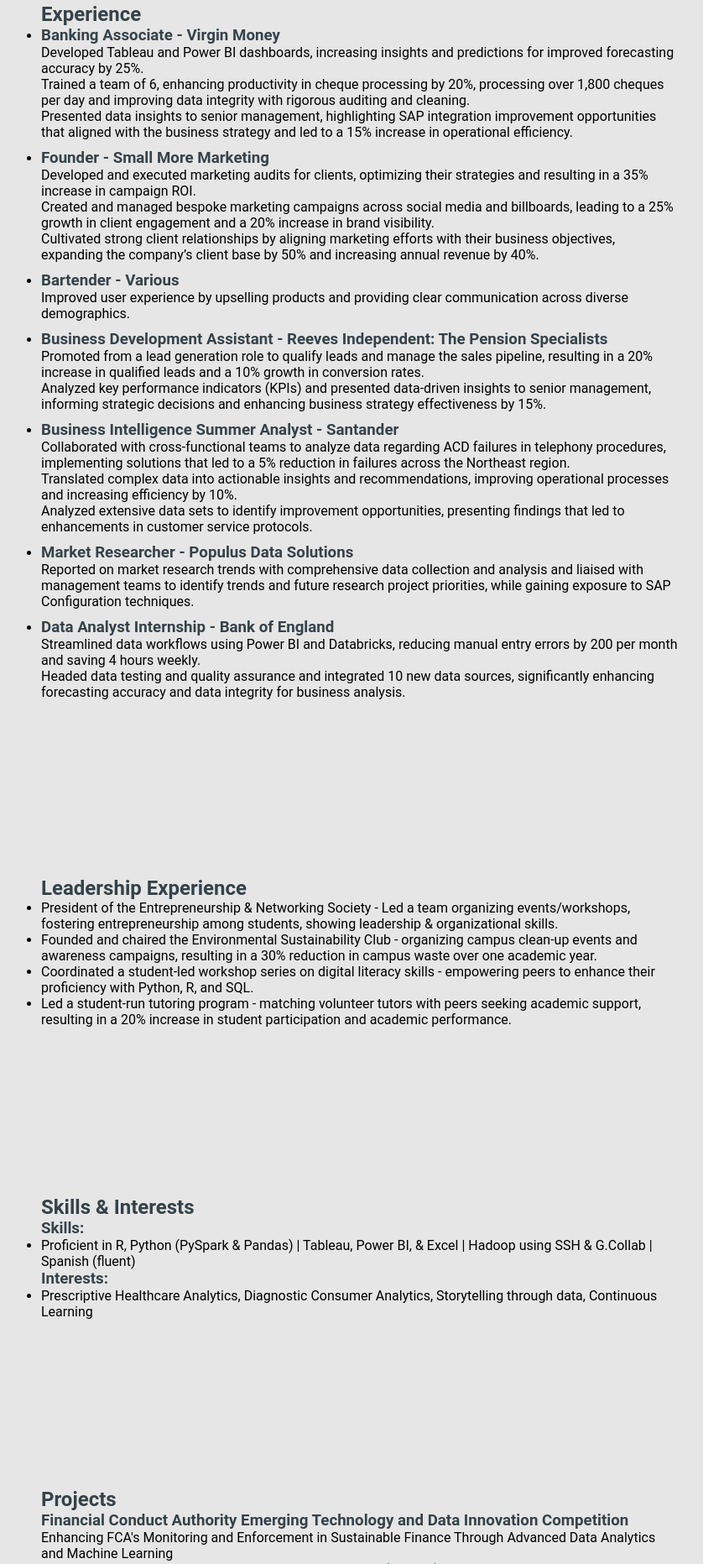
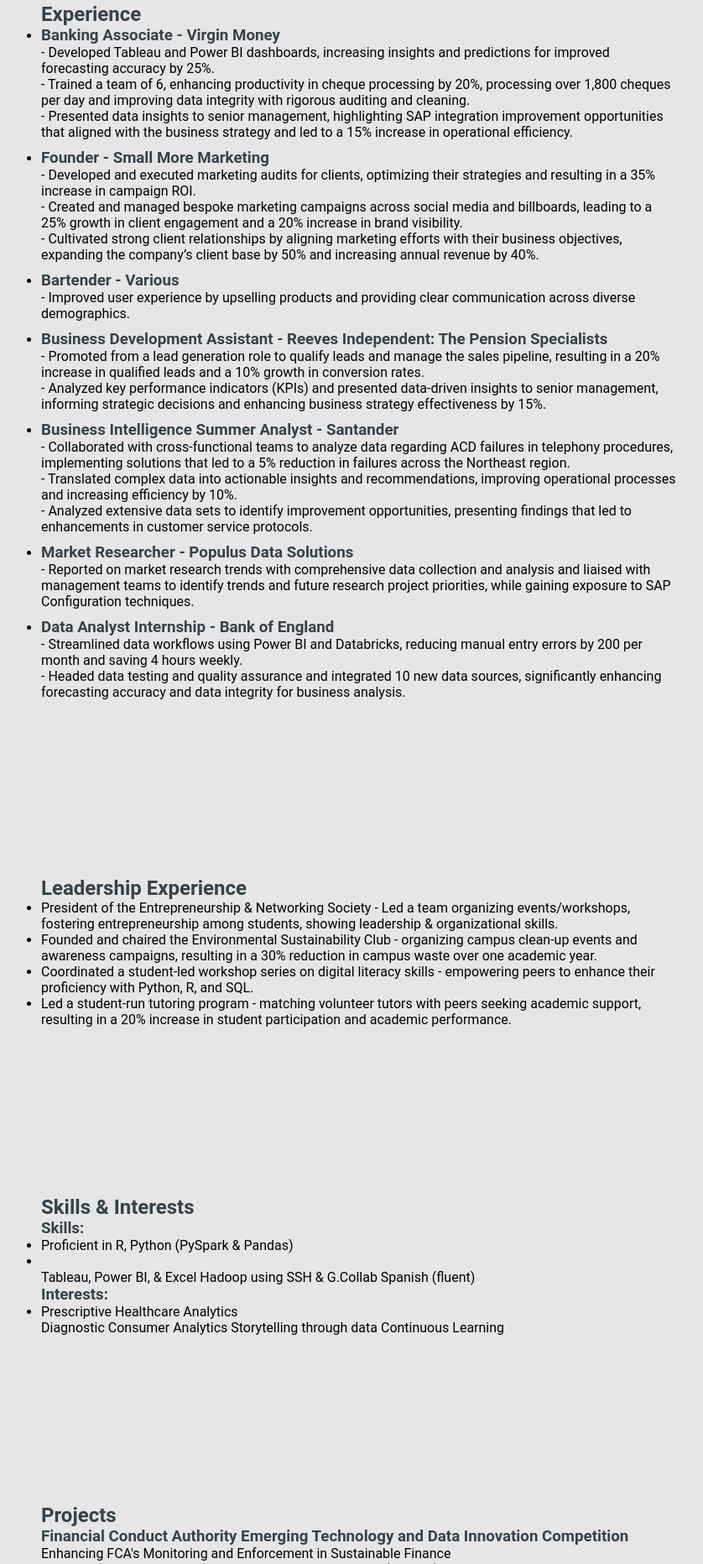
Before and after one commit to Sebastianlopez2000/portfolio, a plain HTML site: page index.html in a window 1280 px wide. Shown: the part 879-2742 px from the top of the page at 84% size, without its empty margins (211-1049 px from the left). Drawn offline with Linux system fonts and the light colour scheme; a script that the page names is missing.

Commit message:
Add files via upload

```diff
--- a/index.html
+++ b/index.html
@@ -29,9 +29,7 @@
     <section id="about">
         <div class="container">
             <h2>About Me</h2>
-            <p>Ben Lopez, BA., MSc.</p>
-            <p>London, England | LinkedIn/Ben Lopez (BA., MSc.) | M: 07706 778347 | Benjamin.s.v.lopez@gmail.com</p>
-            <p>Hi, I'm Ben Lopez. I have a Bachelor of Arts in Marketing from Richmond American University and a Master of Science in Data Science & Analytics from Brunel University. I am fluent in Spanish and have a keen interest in prescriptive healthcare analytics, diagnostic consumer analytics, and storytelling through data.</p>
+            <p>Hi, I'm Ben Lopez. I have a BA in Marketing from Richmond American University and a MSc in Data Science & Analytics from Brunel University. I am fluent in Spanish and have a keen interest in prescriptive healthcare analytics, diagnostic consumer analytics, and storytelling through data. I am an aspiring Data Scientist who is passionate about uncovering insights from data. I have strong analytical skills and am ready to make an impact. Let's Connect and Explore Opportunities 📊💡</p>
         </div>
     </section>
 
@@ -41,45 +39,45 @@
             <ul>
                 <li>
                     <h3>Banking Associate - Virgin Money</h3>
-                    <p>Developed Tableau and Power BI dashboards, increasing insights and predictions for improved forecasting accuracy by 25%.</p>
-                    <p>Trained a team of 6, enhancing productivity in cheque processing by 20%, processing over 1,800 cheques per day and improving data integrity with rigorous auditing and cleaning.</p>
-                    <p>Presented data insights to senior management, highlighting SAP integration improvement opportunities that aligned with the business strategy and led to a 15% increase in operational efficiency.</p>
+                    <p> - Developed Tableau and Power BI dashboards, increasing insights and predictions for improved forecasting accuracy by 25%.</p>
+                    <p> - Trained a team of 6, enhancing productivity in cheque processing by 20%, processing over 1,800 cheques per day and improving data integrity with rigorous auditing and cleaning.</p>
+                    <p> - Presented data insights to senior management, highlighting SAP integration improvement opportunities that aligned with the business strategy and led to a 15% increase in operational efficiency.</p>
                 </li>
                 <!-- Add bullet points before each item -->
                 <li>
                     <h3>Founder - Small More Marketing</h3>
-                    <p>Developed and executed marketing audits for clients, optimizing their strategies and resulting in a 35% increase in campaign ROI.</p>
-                    <p>Created and managed bespoke marketing campaigns across social media and billboards, leading to a 25% growth in client engagement and a 20% increase in brand visibility.</p>
-                    <p>Cultivated strong client relationships by aligning marketing efforts with their business objectives, expanding the company’s client base by 50% and increasing annual revenue by 40%.</p>
+                    <p> - Developed and executed marketing audits for clients, optimizing their strategies and resulting in a 35% increase in campaign ROI.</p>
+                    <p> - Created and managed bespoke marketing campaigns across social media and billboards, leading to a 25% growth in client engagement and a 20% increase in brand visibility.</p>
+                    <p> - Cultivated strong client relationships by aligning marketing efforts with their business objectives, expanding the company’s client base by 50% and increasing annual revenue by 40%.</p>
                 </li>
                 <!-- Add bullet points before each item -->
                 <li>
                     <h3>Bartender - Various</h3>
-                    <p>Improved user experience by upselling products and providing clear communication across diverse demographics.</p>
+                    <p> - Improved user experience by upselling products and providing clear communication across diverse demographics.</p>
                 </li>
                 <!-- Add bullet points before each item -->
                 <li>
                     <h3>Business Development Assistant - Reeves Independent: The Pension Specialists</h3>
-                    <p>Promoted from a lead generation role to qualify leads and manage the sales pipeline, resulting in a 20% increase in qualified leads and a 10% growth in conversion rates.</p>
-                    <p>Analyzed key performance indicators (KPIs) and presented data-driven insights to senior management, informing strategic decisions and enhancing business strategy effectiveness by 15%.</p>
+                    <p> - Promoted from a lead generation role to qualify leads and manage the sales pipeline, resulting in a 20% increase in qualified leads and a 10% growth in conversion rates.</p>
+                    <p> - Analyzed key performance indicators (KPIs) and presented data-driven insights to senior management, informing strategic decisions and enhancing business strategy effectiveness by 15%.</p>
                 </li>
                 <!-- Add bullet points before each item -->
                 <li>
                     <h3>Business Intelligence Summer Analyst - Santander</h3>
-                    <p>Collaborated with cross-functional teams to analyze data regarding ACD failures in telephony procedures, implementing solutions that led to a 5% reduction in failures across the Northeast region.</p>
-                    <p>Translated complex data into actionable insights and recommendations, improving operational processes and increasing efficiency by 10%.</p>
-                    <p>Analyzed extensive data sets to identify improvement opportunities, presenting findings that led to enhancements in customer service protocols.</p>
+                    <p> - Collaborated with cross-functional teams to analyze data regarding ACD failures in telephony procedures, implementing solutions that led to a 5% reduction in failures across the Northeast region.</p>
+                    <p> - Translated complex data into actionable insights and recommendations, improving operational processes and increasing efficiency by 10%.</p>
+                    <p> - Analyzed extensive data sets to identify improvement opportunities, presenting findings that led to enhancements in customer service protocols.</p>
                 </li>
                 <!-- Add bullet points before each item -->
                 <li>
                     <h3>Market Researcher - Populus Data Solutions</h3>
-                    <p>Reported on market research trends with comprehensive data collection and analysis and liaised with management teams to identify trends and future research project priorities, while gaining exposure to SAP Configuration techniques.</p>
+                    <p> - Reported on market research trends with comprehensive data collection and analysis and liaised with management teams to identify trends and future research project priorities, while gaining exposure to SAP Configuration techniques.</p>
                 </li>
                 <!-- Add bullet points before each item -->
                 <li>
                     <h3>Data Analyst Internship - Bank of England</h3>
-                    <p>Streamlined data workflows using Power BI and Databricks, reducing manual entry errors by 200 per month and saving 4 hours weekly.</p>
-                    <p>Headed data testing and quality assurance and integrated 10 new data sources, significantly enhancing forecasting accuracy and data integrity for business analysis.</p>
+                    <p> - Streamlined data workflows using Power BI and Databricks, reducing manual entry errors by 200 per month and saving 4 hours weekly.</p>
+                    <p> - Headed data testing and quality assurance and integrated 10 new data sources, significantly enhancing forecasting accuracy and data integrity for business analysis.</p>
                 </li>
                 <!-- Add bullet points before each item -->
             </ul>
@@ -91,8 +89,11 @@
             <h2>Leadership Experience</h2>
             <ul>
                 <li>President of the Entrepreneurship & Networking Society - Led a team organizing events/workshops, fostering entrepreneurship among students, showing leadership & organizational skills.</li>
+
                 <li>Founded and chaired the Environmental Sustainability Club - organizing campus clean-up events and awareness campaigns, resulting in a 30% reduction in campus waste over one academic year.</li>
+
                 <li>Coordinated a student-led workshop series on digital literacy skills - empowering peers to enhance their proficiency with Python, R, and SQL.</li>
+
                 <li>Led a student-run tutoring program - matching volunteer tutors with peers seeking academic support, resulting in a 20% increase in student participation and academic performance.</li>
             </ul>
         </div>
@@ -103,11 +104,18 @@
             <h2>Skills & Interests</h2>
             <h3>Skills:</h3>
             <ul>
-                <li>Proficient in R, Python (PySpark & Pandas) | Tableau, Power BI, & Excel | Hadoop using SSH & G.Collab | Spanish (fluent)</li>
+                <li>Proficient in R, Python (PySpark & Pandas)<li>
+                </li>Tableau, Power BI, & Excel</li>
+                </li> Hadoop using SSH & G.Collab</li>
+                </li>Spanish (fluent)</li>
             </ul>
+
             <h3>Interests:</h3>
             <ul>
-                <li>Prescriptive Healthcare Analytics, Diagnostic Consumer Analytics, Storytelling through data, Continuous Learning</li>
+                <li>Prescriptive Healthcare Analytics</li>
+                </li>Diagnostic Consumer Analytics</li>
+                </li>Storytelling through data</li>
+                </li>Continuous Learning</li>
             </ul>
         </div>
     </section>
@@ -118,10 +126,14 @@
             <!-- Include your projects here -->
             <div class="project">
                 <h3>Financial Conduct Authority Emerging Technology and Data Innovation Competition</h3>
-                <p>Enhancing FCA's Monitoring and Enforcement in Sustainable Finance Through Advanced Data Analytics and Machine Learning</p>
+                <ul>
+            </li>Enhancing FCA's Monitoring and Enforcement in Sustainable Finance</li>
+            </ul>
                 <h4>Sustainable Finance Compliance and Monitoring System (SCFMS)</h4>
-                <p>The Sustainable Finance Compliance and Monitoring System (SCFMS) is a comprehensive approach leveraging advanced data analytics and machine learning techniques to address the challenges of greenwashing and non-compliance in sustainable finance.</p>
-                <p>SCFMS works by:</p>
+                <ul>
+            </li>SFCMS is a comprehensive approach leveraging advanced data analytics and machine learning techniques to address the challenges of greenwashing and non-compliance in sustainable finance.</li>
+            </ul>
+            <p>SCFMS works by:</p>
                 <ul>
                     <li>Developing predictive models to identify potential cases of greenwashing and non-compliance.</li>
                     <li>Utilizing natural language processing (NLP) to analyze corporate disclosures and public communications for inconsistencies and misleading information.</li>
```
